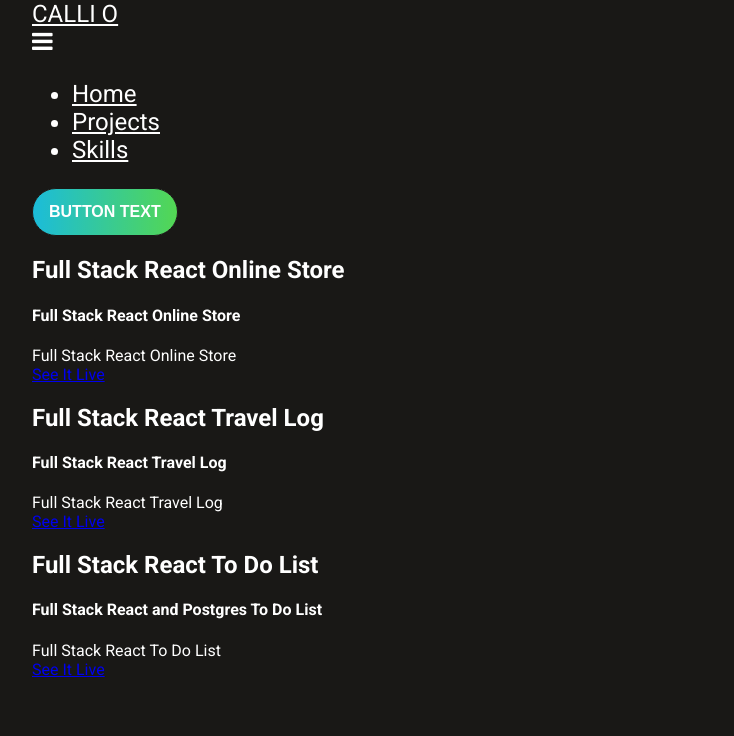
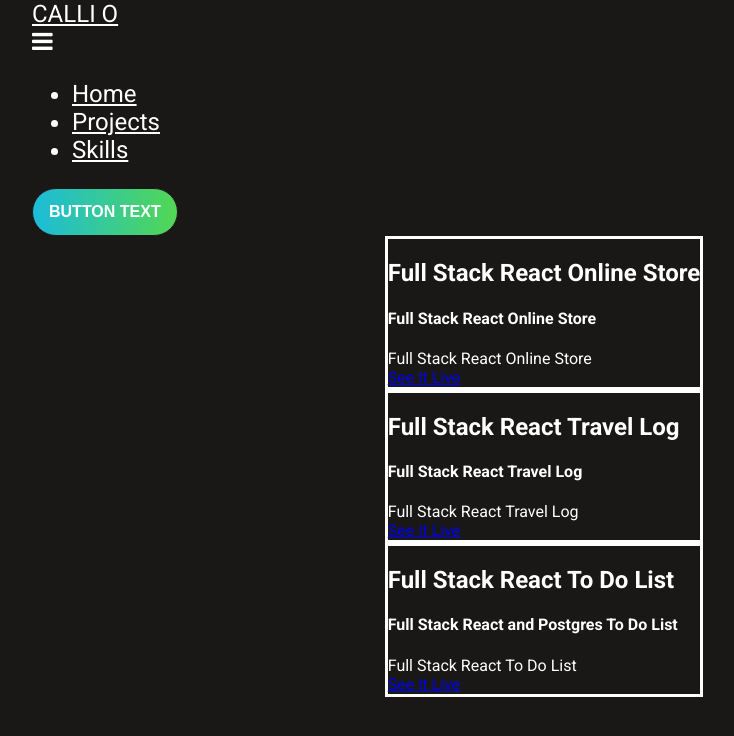
Before and after one commit to croberembt/croberembt.github.io, a React (Create React App) app in the folder client/: page /projects in a window 1280 px wide. Shown: the top 736 px of the page, without its empty margins (96-830 px from the left). Built offline with nearby package versions, Linux system fonts and the light colour scheme.

Commit message:
working on css flex

```diff
--- a/client/src/components/Projects/Projects.css
+++ b/client/src/components/Projects/Projects.css
@@ -1,3 +1,10 @@
 .projects {
   color: white;
+  display: flex;
+  justify-content: center;
 }
+
+.projects .project-card {
+  padding: 0rem;
+  border: solid .2rem white;
+}
--- a/client/src/components/Projects/Projects.js
+++ b/client/src/components/Projects/Projects.js
@@ -7,6 +7,7 @@ const Projects = () => {
     <div className='projects'>
 
       <div className='projects-group'>
+
         <div className='project-card'>
           <h2>Full Stack React Online Store</h2>
           <h4>Full Stack React Online Store</h4>
@@ -20,14 +21,16 @@ const Projects = () => {
           <div>Full Stack React Travel Log</div>
           <a href="#">See It Live</a>
         </div>
+
+        <div className='project-card'>
+          <h2>Full Stack React To Do List</h2>
+          <h4>Full Stack React and Postgres To Do List</h4>
+          <div>Full Stack React To Do List</div>
+          <a href="#">See It Live</a>
+        </div>
+
       </div>
 
-      <div className='project-card'>
-        <h2>Full Stack React To Do List</h2>
-        <h4>Full Stack React and Postgres To Do List</h4>
-        <div>Full Stack React To Do List</div>
-        <a href="#">See It Live</a>
-      </div>
     </div>
   );
 }
```
